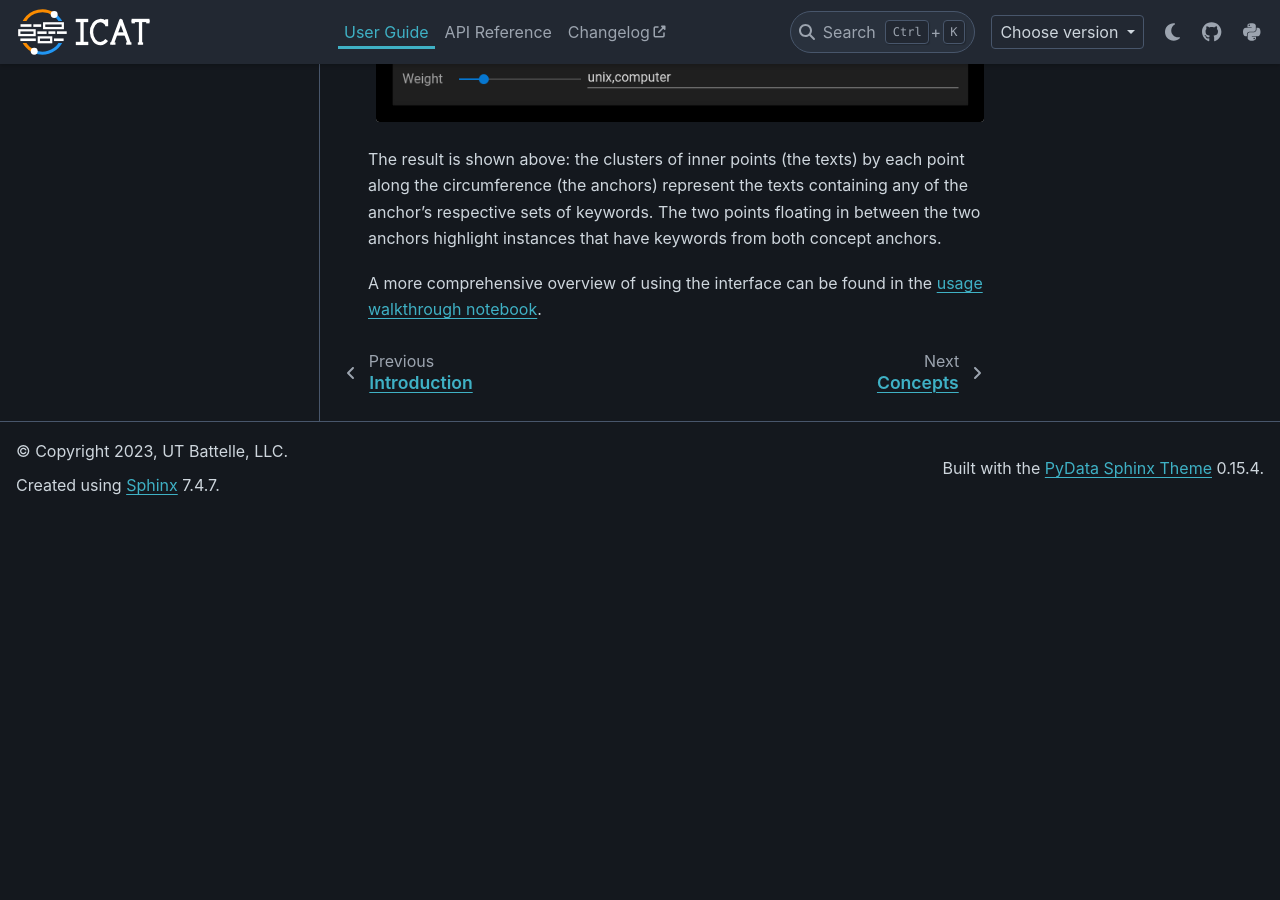
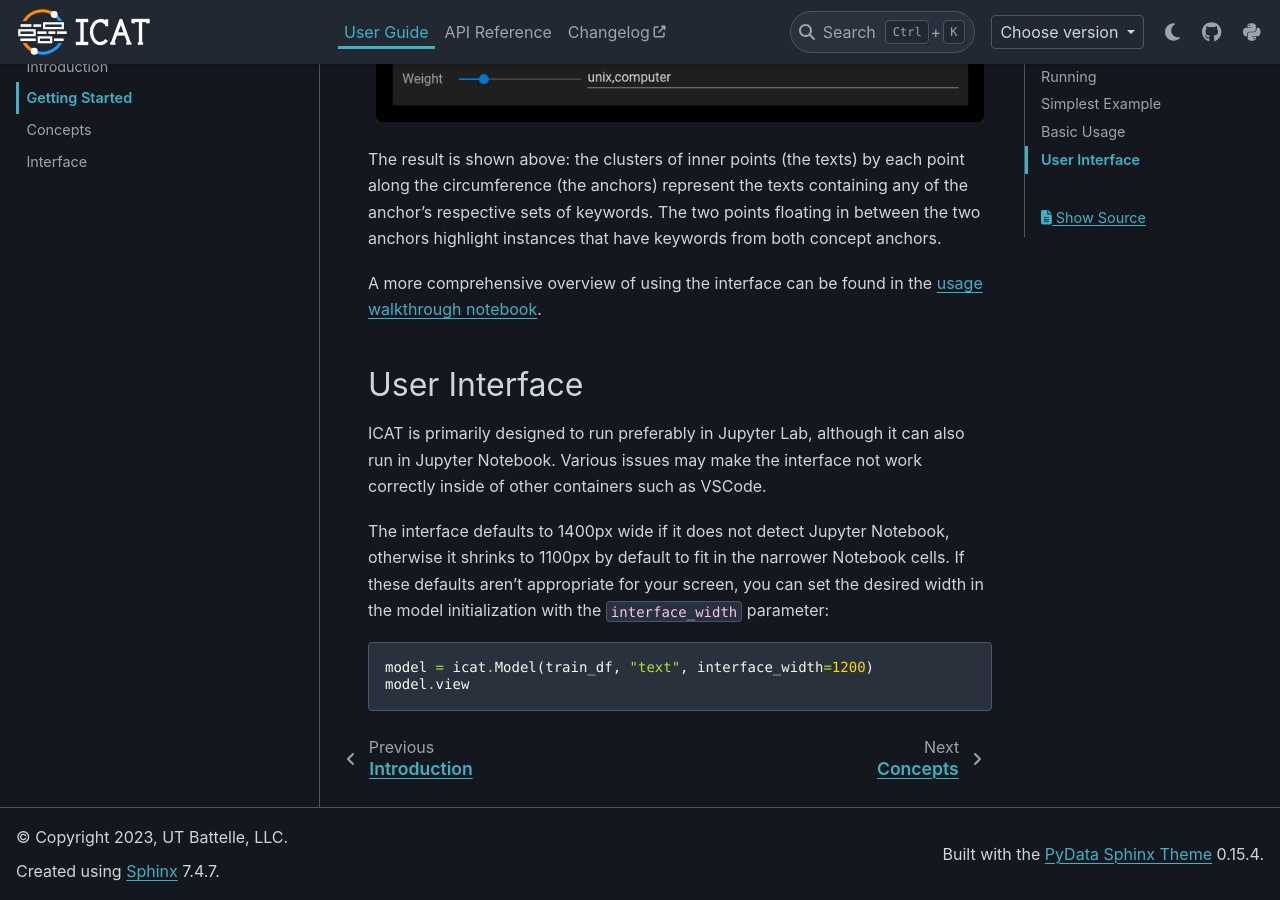
Before and after one commit to ORNL/icat, a Sphinx documentation site: the page built from sphinx/source/user/getting_started.rst, in a window 1280 px wide and 900 px high, scrolled down 2045 px. Built offline with Sphinx 7.4.7 and the PyData theme 0.15.4, drawn with Linux system fonts in a browser that asks for light colours; before the commit the page ends 2560 px from its top, so only the background shows below that.

Commit message:
Add notes to documentation on interface sizing

```diff
--- a/sphinx/source/user/concepts.rst
+++ b/sphinx/source/user/concepts.rst
@@ -108,4 +108,5 @@ of points by clicking and dragging a path around the target points:
    :align: center
 
 Once points are selected/highlighted in green, the "Selected" tab of the :ref:`Data
-manager` is populated with only the texts from these points.
+manager` is populated with only the texts from these points, which can then be
+labeled or analyzed for additional anchors/necessary anchor modifications.
--- a/sphinx/source/user/getting_started.rst
+++ b/sphinx/source/user/getting_started.rst
@@ -86,3 +86,21 @@ highlight instances that have keywords from both concept anchors.
 
 A more comprehensive overview of using the interface can be found in the `usage
 walkthrough notebook <https://github.com/ORNL/icat/blob/main/notebooks/usage_walkthrough.ipynb>`_.
+
+
+User Interface
+==============
+
+ICAT is primarily designed to run preferably in Jupyter Lab, although it can
+also run in Jupyter Notebook. Various issues may make the interface not work
+correctly inside of other containers such as VSCode.
+
+The interface defaults to 1400px wide if it does not detect Jupyter Notebook,
+otherwise it shrinks to 1100px by default to fit in the narrower Notebook cells.
+If these defaults aren't appropriate for your screen, you can set the desired
+width in the model initialization with the ``interface_width`` parameter:
+
+.. code-block:: python
+
+   model = icat.Model(train_df, "text", interface_width=1200)
+   model.view
--- a/sphinx/source/user/interface.rst
+++ b/sphinx/source/user/interface.rst
@@ -10,6 +10,8 @@ ring, an anchor list, and a data manager.
 This combined view is created by displaying ``model.view`` inside a jupyter cell
 (either with an explicit ``IPython.display(model.view)`` or simply use
 ``model.view`` as the last line of the cell.)
+
+Please see :ref:`User Interface` for notes on interface width.
 
 AnchorViz
 =========
```
